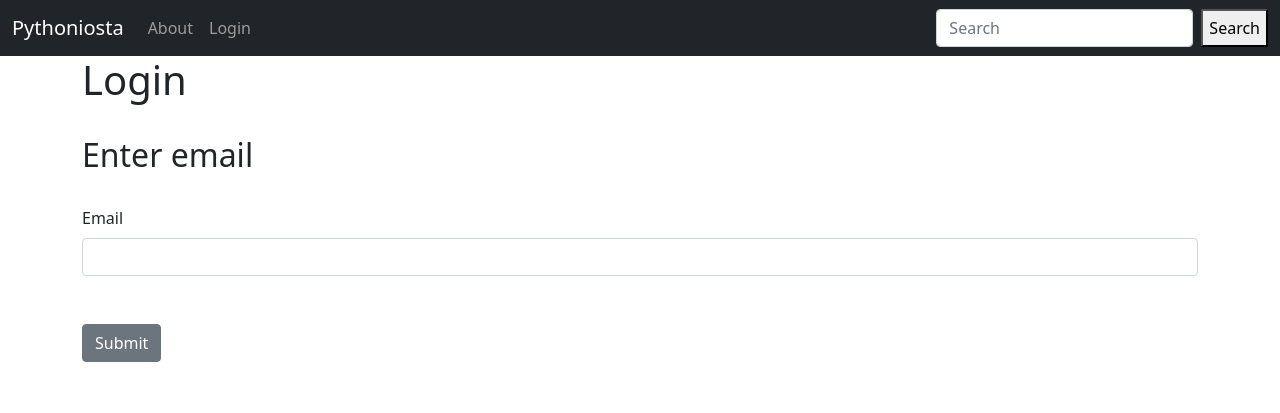
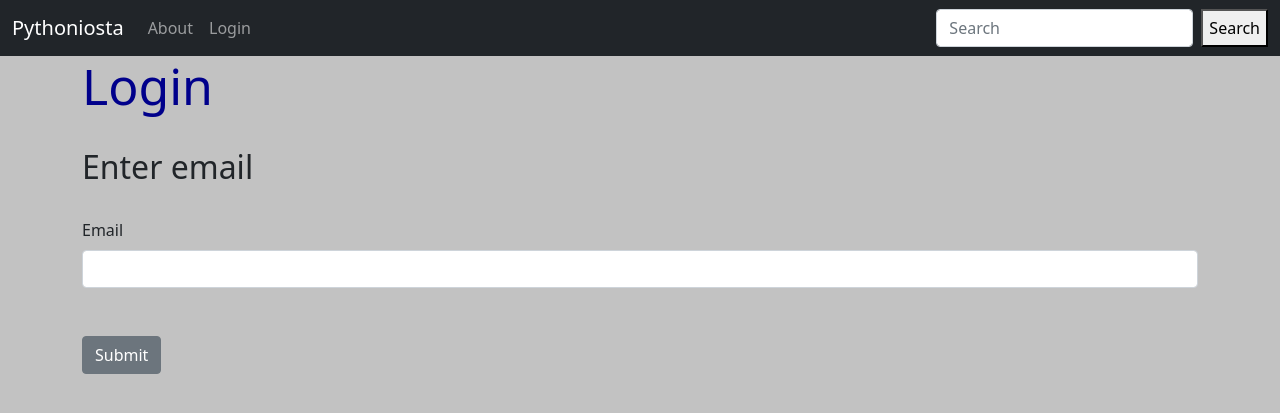
Before and after one commit to OzRhodes/pythonista, a Flask app: page /login in a window 1280 px wide. Shown: the top 413 px of the page. Run offline with Flask 3, Linux system fonts and the light colour scheme.

Commit message:
added static folders, some css and messgaes

```diff
--- a/app.py
+++ b/app.py
@@ -1,4 +1,4 @@
-from flask import Flask, render_template
+from flask import Flask, render_template, flash
 from flask_wtf import FlaskForm
 from wtforms import StringField, SubmitField, EmailField
 from wtforms.validators import DataRequired
@@ -29,8 +29,8 @@ def login():
      if form.validate_on_submit():
           email = form.email.data
           form.email.data = ''
+          flash("Form submitted successfully")
      return render_template("login.html", email = email, form = form)
-
 
 
 @app.errorhandler(404)
--- /dev/null
+++ b/static/css/style.css
@@ -0,0 +1,8 @@
+h1 {
+    color: darkblue;
+    font-size: 50px;
+
+}
+body {
+    background-color: #c2c2c2;
+}
--- a/templates/base.html
+++ b/templates/base.html
@@ -7,7 +7,7 @@
 
     <!-- Bootstrap CSS -->
     <link href="https://cdn.jsdelivr.net/npm/bootstrap@5.0.2/dist/css/bootstrap.min.css" rel="stylesheet" integrity="sha384-EVSTQN3/azprG1Anm3QDgpJLIm9Nao0Yz1ztcQTwFspd3yD65VohhpuuCOmLASjC" crossorigin="anonymous">
-
+    <link href="{{ url_for('static', filename='css/style.css') }}" rel="stylesheet">
     <title>Pythonista</title>
   </head>
   <body>
--- a/templates/login.html
+++ b/templates/login.html
@@ -1,6 +1,13 @@
 {% extends 'base.html' %}
 
 {% block content %}
+{% for message in get_flashed_messages() %}
+<div class="alert alert-warning alert-dismissible fade show" role="alert">
+    {{ message }}
+    <button type="button" class="btn-close" data-bs-dismiss="alert" aria-label="Close"></button>
+  </div>
+
+{% endfor %}
 
 <h1>Login</h1>
 <br/>
```
Also changed, not shown: static/images/download.jpeg (added).
